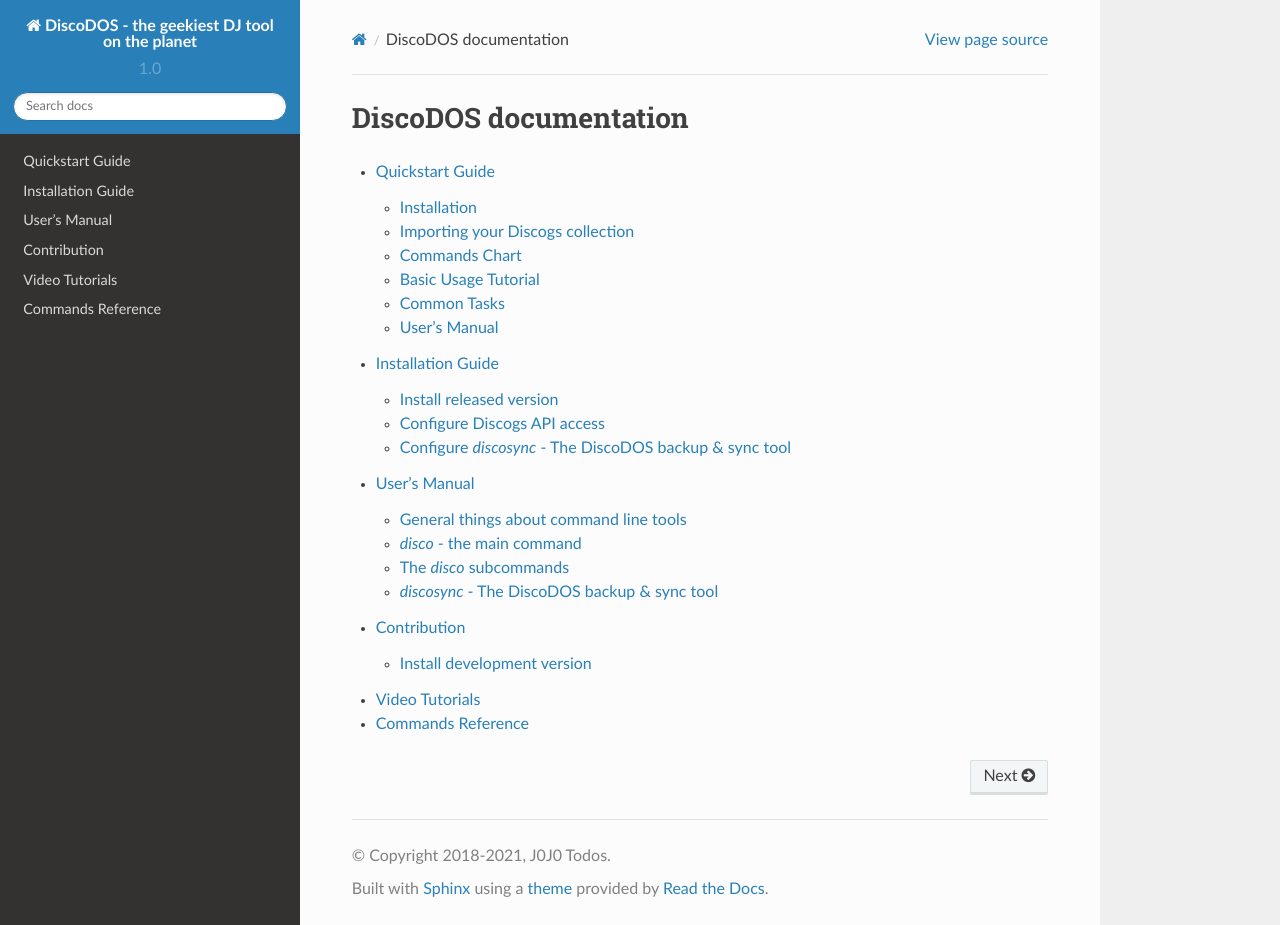
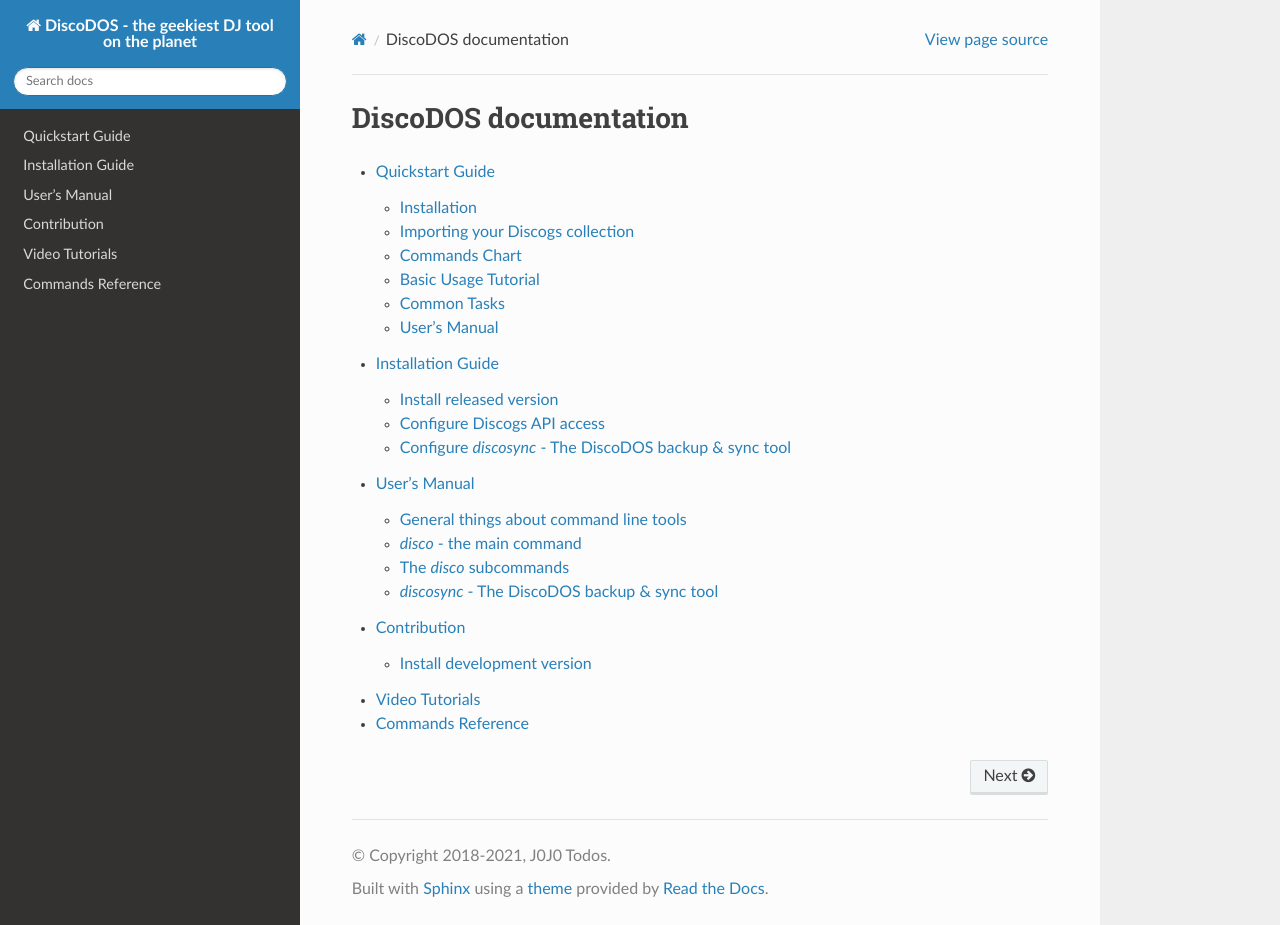
Before and after one commit to JOJ0/discodos, a Sphinx documentation site: the page built from sphinx/source/index.rst, in a window 1280 px wide and 925 px high. Built offline with Sphinx 7.4.7 and the Read the Docs theme 2.0.0, drawn with Linux system fonts in a browser that asks for light colours.

Commit message:
Comment out short version in Sphinx conf
because it's not auto-bumped anyway. Do we really need it?

```diff
--- a/sphinx/source/conf.py
+++ b/sphinx/source/conf.py
@@ -26,7 +26,7 @@
 author = 'J0J0 Todos'
 
 # The short X.Y version
-version = '1.0'
+# version = '1.0'
 
 # The full version, including alpha/beta/rc tags
 release = '1.1.0'
```
